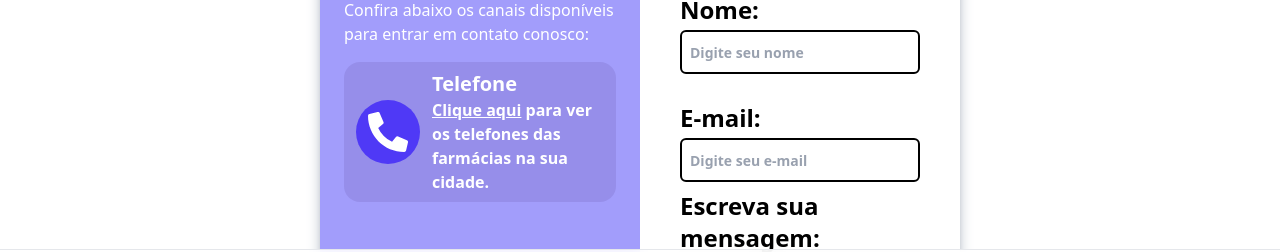
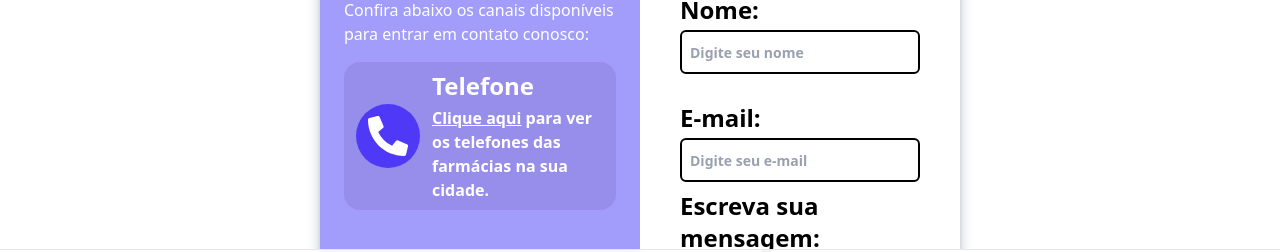
Before and after one commit to 1TDSPG-25/sistema-flow, a React (Vite) app: page /contato in a window 1280 px wide. Shown: the part 482-734 px from the top of the page. Built offline with nearby package versions, Linux system fonts and the light colour scheme.

Commit message:
style(Contato): adicionado novos tamanhos no card telefone

```diff
--- a/src/routes/Contato/index.tsx
+++ b/src/routes/Contato/index.tsx
@@ -66,8 +66,8 @@ export default function Contato() {
                             <div className="bg-[#4F39F6] rounded-full p-3 text-white">
                               <FaPhoneAlt size={40}/>
                             </div>
-                            <div className="flex flex-col font-bold">
-                              <figcaption className="text-xl text-white">Telefone</figcaption>
+                            <div className="flex flex-col gap-1 font-bold">
+                              <figcaption className="text-2xl text-white">Telefone</figcaption>
                               <p className="text-white">
                                 <span className="underline">Clique aqui</span> para ver os telefones das farmácias na sua cidade.
                               </p>
```
